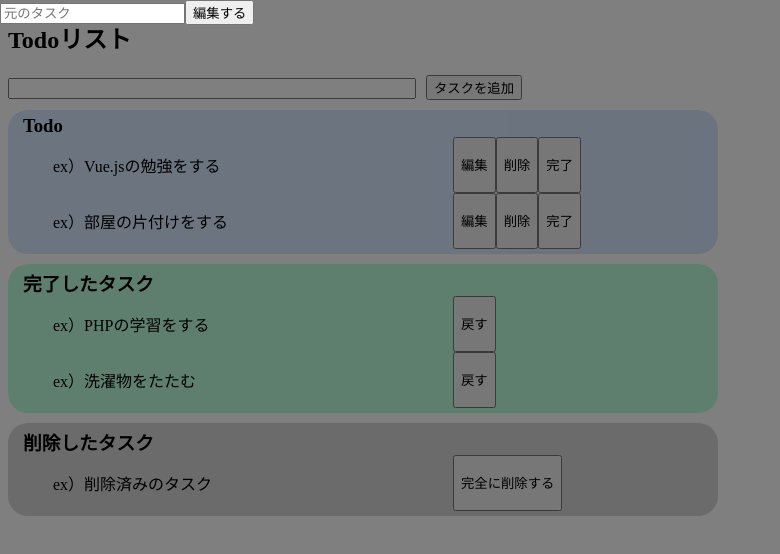
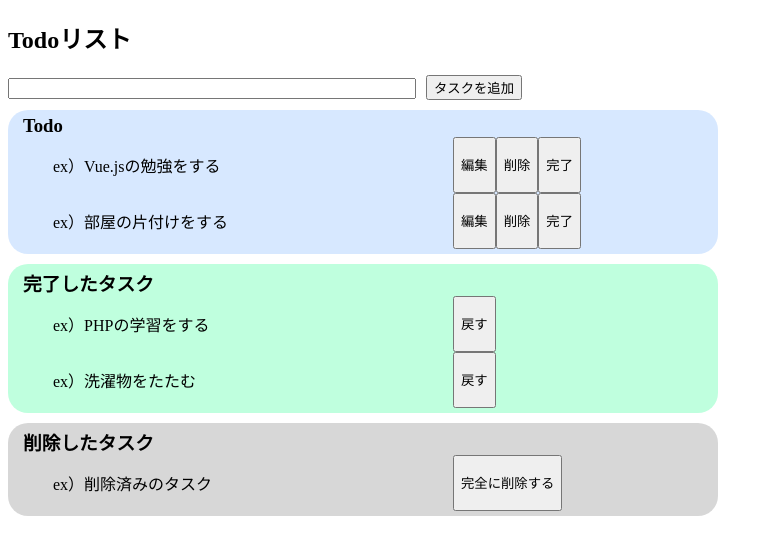
Before and after one commit to KazumaEnomoto/Todolist-Vue2, a Vue app: page / in a window 1280 px wide. Shown: the top 554 px of the page, without its empty margins (0-780 px from the left). Built offline with nearby package versions, Linux system fonts and the light colour scheme.

Commit message:
編集ボタンでmodal出現

```diff
--- a/src/components/TodoTask.vue
+++ b/src/components/TodoTask.vue
@@ -9,7 +9,7 @@
             <ul>
                 <div class="tasklist" v-for="(task, index) of tasks" :key="task">
                     <p>{{task}}</p>
-                    <button @click="update">編集</button>
+                    <button @click="modalOpen()">編集</button>
                     <button @click="remove(index)">削除</button>
                     <button @click="complete(index)">完了</button>
                 </div>
@@ -36,7 +36,7 @@
                 </div>
             </ul>
         </div>
-        <div class="modal">
+        <div id="updateModal" class="modal">
             <input type="text" placeholder="元のタスク">
             <button>編集する</button>
         </div>
@@ -72,6 +72,10 @@ export default {
         },
         update() {
 
+        },
+        modalOpen() {
+            const updateModal = document.getElementById('updateModal');
+            updateModal.style.display = 'block';
         },
         remove(index) {
             this.deletedTasks.splice(this.deletedTasks.length, 0, this.tasks[index]);
@@ -149,6 +153,7 @@ ul {
 }
 
 .modal {
+    display: none;
     position: fixed;
     z-index: 1;
     left: 0;
```
